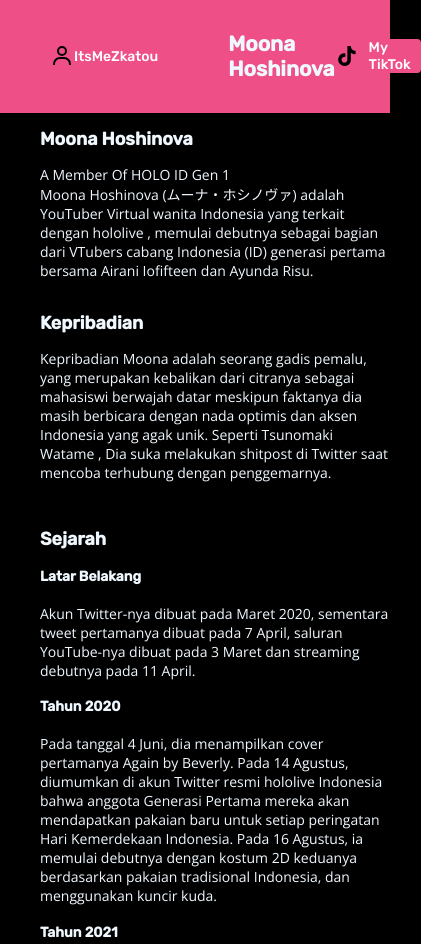
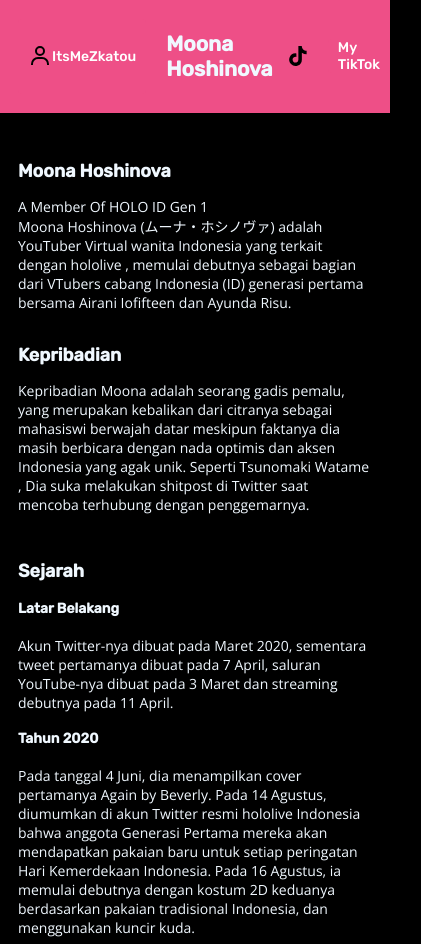
Before and after one commit to al461/mooooonaaaaaaaaaaa, a plain HTML site: page index.html in a window 390 px wide. Shown: the top 944 px of the page, 421 px wide, since content can reach past the window. Drawn offline with nearby package versions, Linux system fonts and the light colour scheme.

Commit message:
fixed responsive moona V2

```diff
--- a/style.css
+++ b/style.css
@@ -126,9 +126,20 @@
 .ytmoona ul{
     width: 100%;
 }
+.nav ul{
+    padding-left: 0%;
+    }
 
 @media screen and (max-width: 1150px) {
     .moona {
         flex-direction: column;
     }
+
+    .konten ul {
+        padding: 18px;
+    }
+
+    .nav label {
+        margin-left: 18px;
+    }
 }
```
